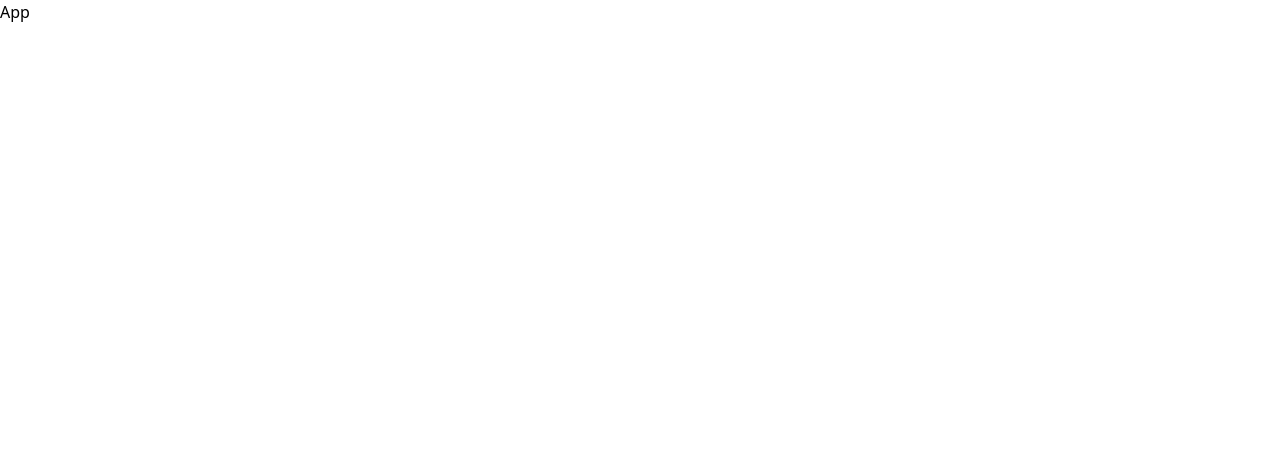
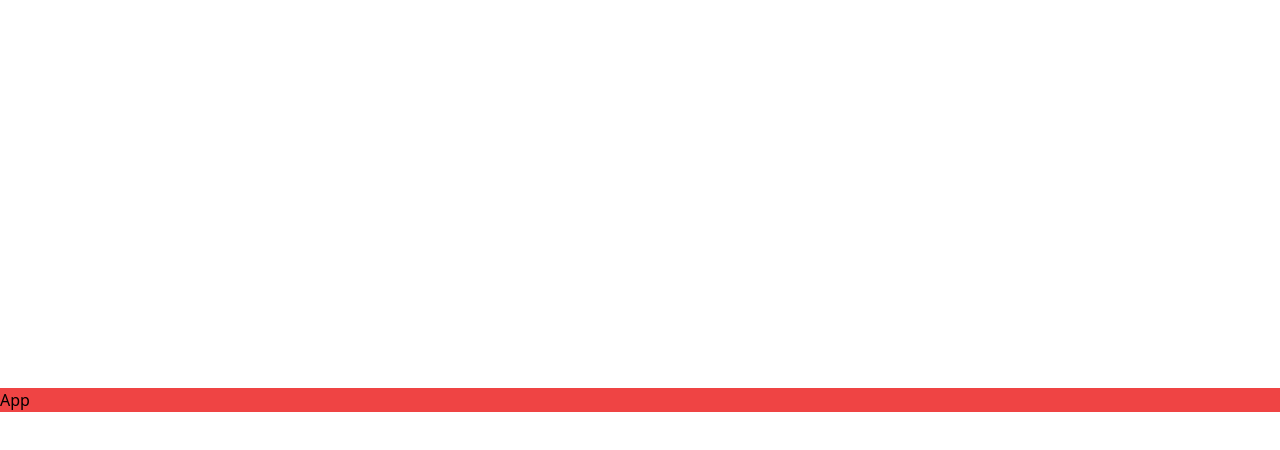
Before and after one commit to Stewie154/pokedex, a React (Create React App) app: page / in a window 1280 px wide. Shown: the top 450 px of the page. Built offline with nearby package versions, Linux system fonts and the light colour scheme.

Commit message:
moved app component to the center of the screen

```diff
--- a/src/components/app/App.js
+++ b/src/components/app/App.js
@@ -2,7 +2,7 @@ import React from 'react';
 
 function App() {
 	return (
-		<div className="App">
+		<div className="container mx-auto bg-red-500 h-8/12">
 			App
 		</div>
 	);
--- a/src/sass/global.scss
+++ b/src/sass/global.scss
@@ -7,3 +7,10 @@
 	margin: 0;
 	box-sizing: border-box;
 }
+
+#root {
+	display: flex;
+	justify-content: center;
+	align-items: center;
+	height: 100vh;
+}
```
